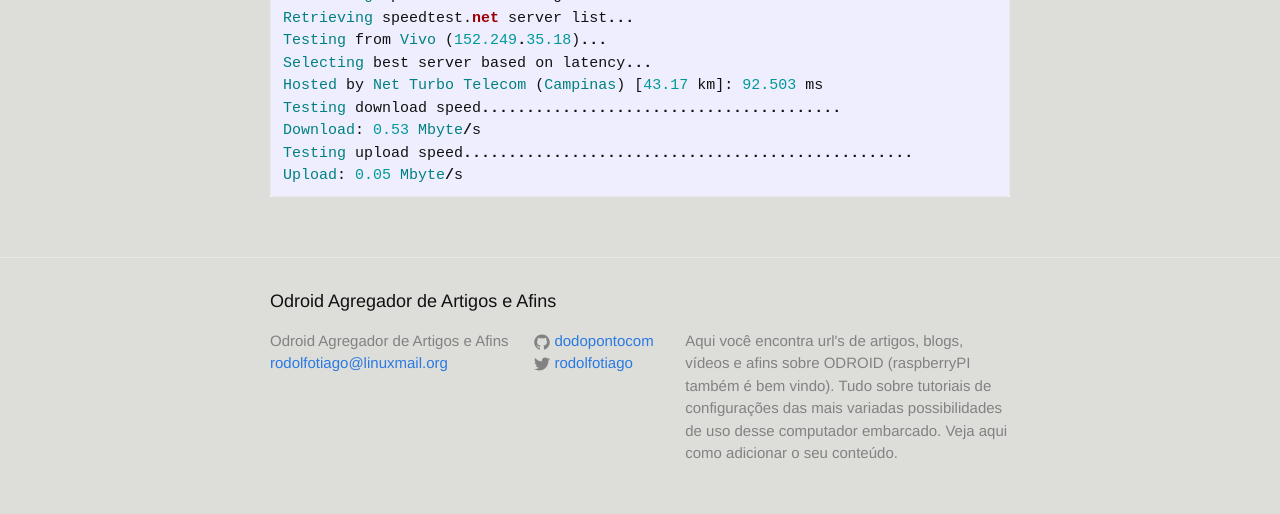
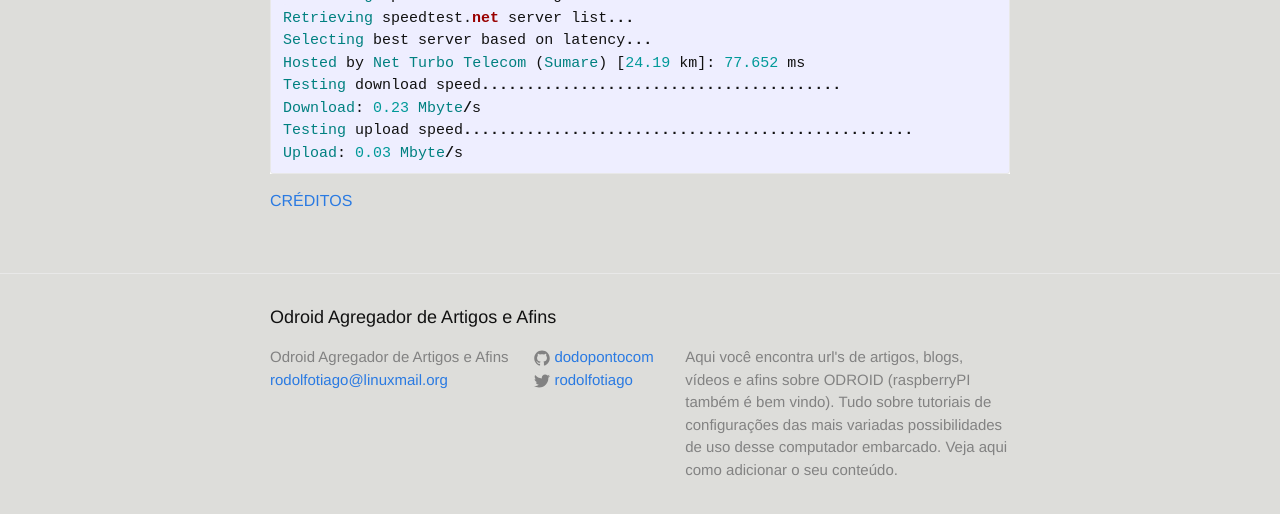
Before and after one commit to robsonneto5pi/odroid-br.github.io, a Jekyll site: the page built from _posts/2016-07-14-internet.markdown, in a window 1280 px wide, cut to the strip 329-843 px from the top of the page. Built offline with Jekyll 4.4.1, drawn with Linux system fonts in a browser that asks for light colours.

Commit message:
2016-07-14-internet.markdown

```diff
--- a/_posts/2016-07-14-internet.markdown
+++ b/_posts/2016-07-14-internet.markdown
@@ -8,11 +8,12 @@ Teste da internet!  <br />
 {% highlight ruby %}
 Retrieving speedtest.net configuration...
 Retrieving speedtest.net server list...
-Testing from Vivo (152.249.35.18)...
 Selecting best server based on latency...
-Hosted by Net Turbo Telecom (Campinas) [43.17 km]: 92.503 ms
+Hosted by Net Turbo Telecom (Sumare) [24.19 km]: 77.652 ms
 Testing download speed........................................
-Download: 0.53 Mbyte/s
+Download: 0.23 Mbyte/s
 Testing upload speed..................................................
-Upload: 0.05 Mbyte/s
+Upload: 0.03 Mbyte/s
 {% endhighlight %}
+
+[CRÉDITOS](https://github.com/sivel/speedtest-cli/)
```
